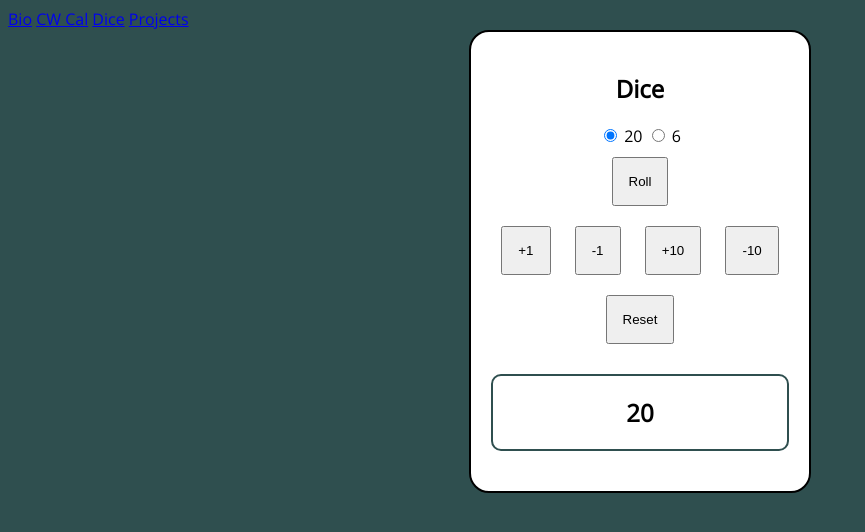
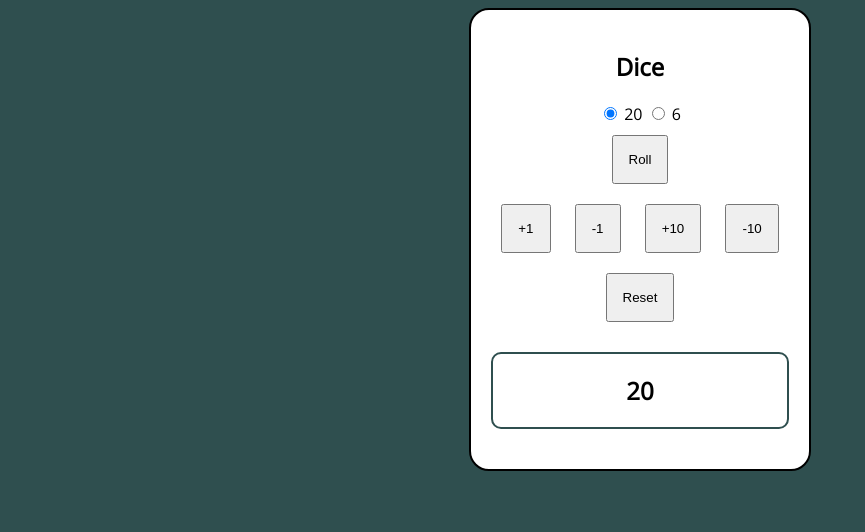
Before and after one commit to PARR0111/nathanparr-net, a plain HTML site: page dice.html in a window 1280 px wide. Shown: the whole page, without its empty margins (0-865 px from the left). Drawn offline with nearby package versions, Linux system fonts and the light colour scheme.

Commit message:
Update dice.html

```diff
--- a/dice.html
+++ b/dice.html
@@ -10,10 +10,7 @@
 </head>
 <body>
     <nav class="topnav">
-        <a class="active" href="https://nathanparr.net">Bio</a>
-        <a href="cwCal.html">CW Cal</a>
-        <a href="dice.html">Dice</a>
-        <a href="#">Projects</a>
+
     </nav>
     <section>
 
```
